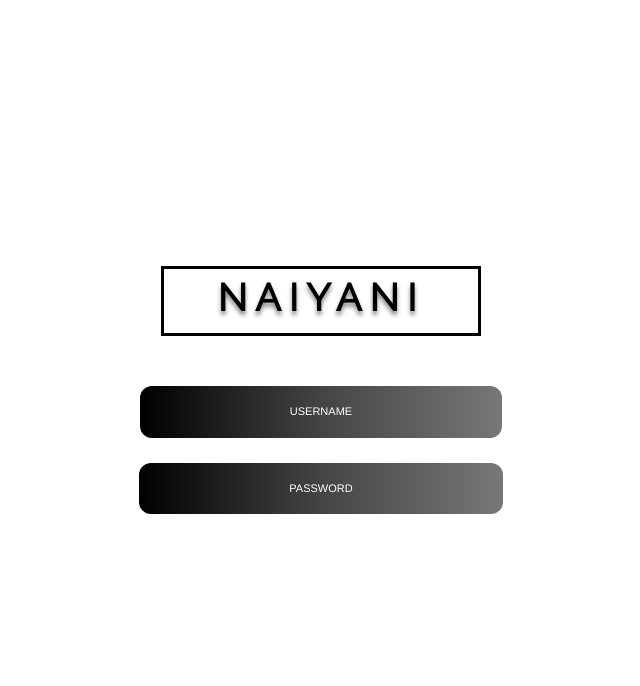
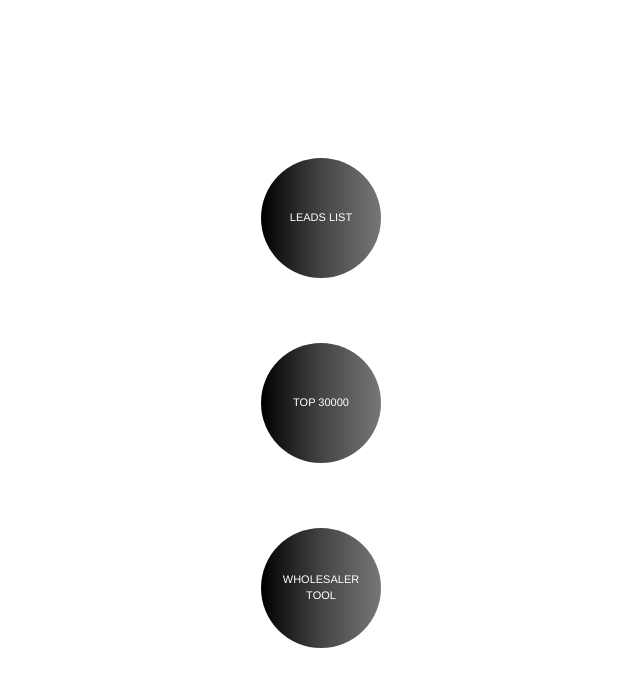
Before and after one commit to tahmina512/naiyani-design-demo, an Angular app in the folder naiyani-demo/: page /signin-demo in a window 1280 px wide. Before the commit this address led to /signin-demo. Shown: the top 686 px of the page, without its empty margins (319-959 px from the left). Built offline with nearby package versions, Linux system fonts and the light colour scheme.

Commit message:
leads list added

```diff
--- a/naiyani-demo/src/app/app.module.ts
+++ b/naiyani-demo/src/app/app.module.ts
@@ -13,6 +13,7 @@ import { ButtonSigninComponent } from './button-signin/button-signin.component';
 import { LogoOneComponent } from './logo-one/logo-one.component';
 import { FirstpageComponent } from './firstpage/firstpage.component';
 import { SiginWithImgComponent } from './sigin-with-img/sigin-with-img.component';
+import { LeadsListComponent } from './leads-list/leads-list.component';
 
 @NgModule({
   declarations: [
@@ -24,7 +25,8 @@ import { SiginWithImgComponent } from './sigin-with-img/sigin-with-img.component
     ButtonSigninComponent,
     LogoOneComponent,
     FirstpageComponent,
-    SiginWithImgComponent
+    SiginWithImgComponent,
+    LeadsListComponent,
   ],
   imports: [
     BrowserModule,
--- a/naiyani-demo/src/app/app.routing.module.ts
+++ b/naiyani-demo/src/app/app.routing.module.ts
@@ -9,6 +9,7 @@ import { ButtonSigninComponent } from './button-signin/button-signin.component';
 import { LogoOneComponent } from './logo-one/logo-one.component';
 import { FirstpageComponent } from './firstpage/firstpage.component';
 import { SiginWithImgComponent } from './sigin-with-img/sigin-with-img.component';
+import { LeadsListComponent } from './leads-list/leads-list.component';
 const appRoutes: Routes = [
   { path: '', component: FirstpageComponent },
   { path: 'signin', component: AuthComponent },
@@ -20,6 +21,10 @@ const appRoutes: Routes = [
     path: 'landing',
     component: LandingPageComponent,
   },
+  {
+    path: 'leads',
+    component: LeadsListComponent,
+  },
 ];
 @NgModule({
   imports: [RouterModule.forRoot(appRoutes)],
--- a/naiyani-demo/src/app/button-signin/button-signin.component.html
+++ b/naiyani-demo/src/app/button-signin/button-signin.component.html
@@ -1,4 +1,3 @@
-
 <div class="button-container">
   <div class="svg-wrapper">
     <svg
@@ -21,14 +20,10 @@
   </div>
   <div class="buttons-container">
     <div>
-      <button class="gradient-button black-to-ash username-button">
-        USERNAME
-      </button>
+      <button class="gradient-button username-button">USERNAME</button>
     </div>
     <div>
-      <button class="gradient-button black-to-ash password-button">
-        PASSWORD
-      </button>
+      <button class="gradient-button password-button">PASSWORD</button>
     </div>
   </div>
 </div>
--- a/naiyani-demo/src/app/button-signin/button-signin.component.ts
+++ b/naiyani-demo/src/app/button-signin/button-signin.component.ts
@@ -1,17 +1,19 @@
-import { Component } from '@angular/core';
+import { Component, OnInit } from '@angular/core';
+import { Route, Router } from '@angular/router';
 
 @Component({
   selector: 'app-button-signin',
   templateUrl: './button-signin.component.html',
   styleUrls: ['./button-signin.component.scss'],
 })
-export class ButtonSigninComponent {
+export class ButtonSigninComponent implements OnInit {
   // Initially hide the buttons
   showUsernameButton = false;
   showPasswordButton = false;
   moveLogo: boolean = false;
 
-  constructor() {
+  constructor(private router: Router) {}
+  ngOnInit(): void {
     setTimeout(() => {
       this.showUsernameButton = true;
     }, 3000);
@@ -19,8 +21,11 @@ export class ButtonSigninComponent {
     setTimeout(() => {
       this.showPasswordButton = true;
     }, 3500);
-     setTimeout(() => {
-       this.moveLogo = true;
-     }, 3200);
+    setTimeout(() => {
+      this.moveLogo = true;
+      setTimeout(() => {
+        this.router.navigate(['/leads']);
+      }, 3300);
+    }, 3200);
   }
 }
--- a/naiyani-demo/src/app/leads-list/leads-list.component.html
+++ b/naiyani-demo/src/app/leads-list/leads-list.component.html
@@ -1 +1,5 @@
-<p>leads-list works!</p>
+<div class="button-container">
+  <button class="gradient-button">LEADS LIST</button>
+  <button class="gradient-button">TOP 30000</button>
+  <button class="gradient-button">WHOLESALER TOOL</button>
+</div>
--- a/naiyani-demo/src/app/leads-list/leads-list.component.scss
+++ b/naiyani-demo/src/app/leads-list/leads-list.component.scss
@@ -0,0 +1,25 @@
+@import "src/app/shared/variables.scss";
+.button-container {
+  @each $property, $value in $flex-center-styles {
+    #{$property}: $value;
+    height: 100vh;
+    text-align: center;
+    position: relative;
+  }
+
+.gradient-button {
+  height: 120px;
+  width: 120px;
+  border: none;
+  border-radius: 50%;
+  background-image: linear-gradient(to right, #000, #444, #777);
+  color: white;
+  font-size: 11px;
+  cursor: pointer;
+    margin-top: 35px;
+    margin-bottom: 30px;
+
+}
+
+  //   opacity: 0; /* Initially hide the buttons */
+}
--- a/naiyani-demo/src/app/sigin-with-img/sigin-with-img.component.ts
+++ b/naiyani-demo/src/app/sigin-with-img/sigin-with-img.component.ts
@@ -1,16 +1,17 @@
-import { Component } from '@angular/core';
+import { Component, OnInit } from '@angular/core';
 
 @Component({
   selector: 'app-sigin-with-img',
   templateUrl: './sigin-with-img.component.html',
   styleUrls: ['./sigin-with-img.component.scss'],
 })
-export class SiginWithImgComponent {
+export class SiginWithImgComponent implements OnInit {
   showUsernameButton = false;
   showPasswordButton = false;
   moveLogo: boolean = false;
 
-  constructor() {
+  constructor() {}
+  ngOnInit(): void {
     setTimeout(() => {
       this.showUsernameButton = true;
     }, 3000);
```
